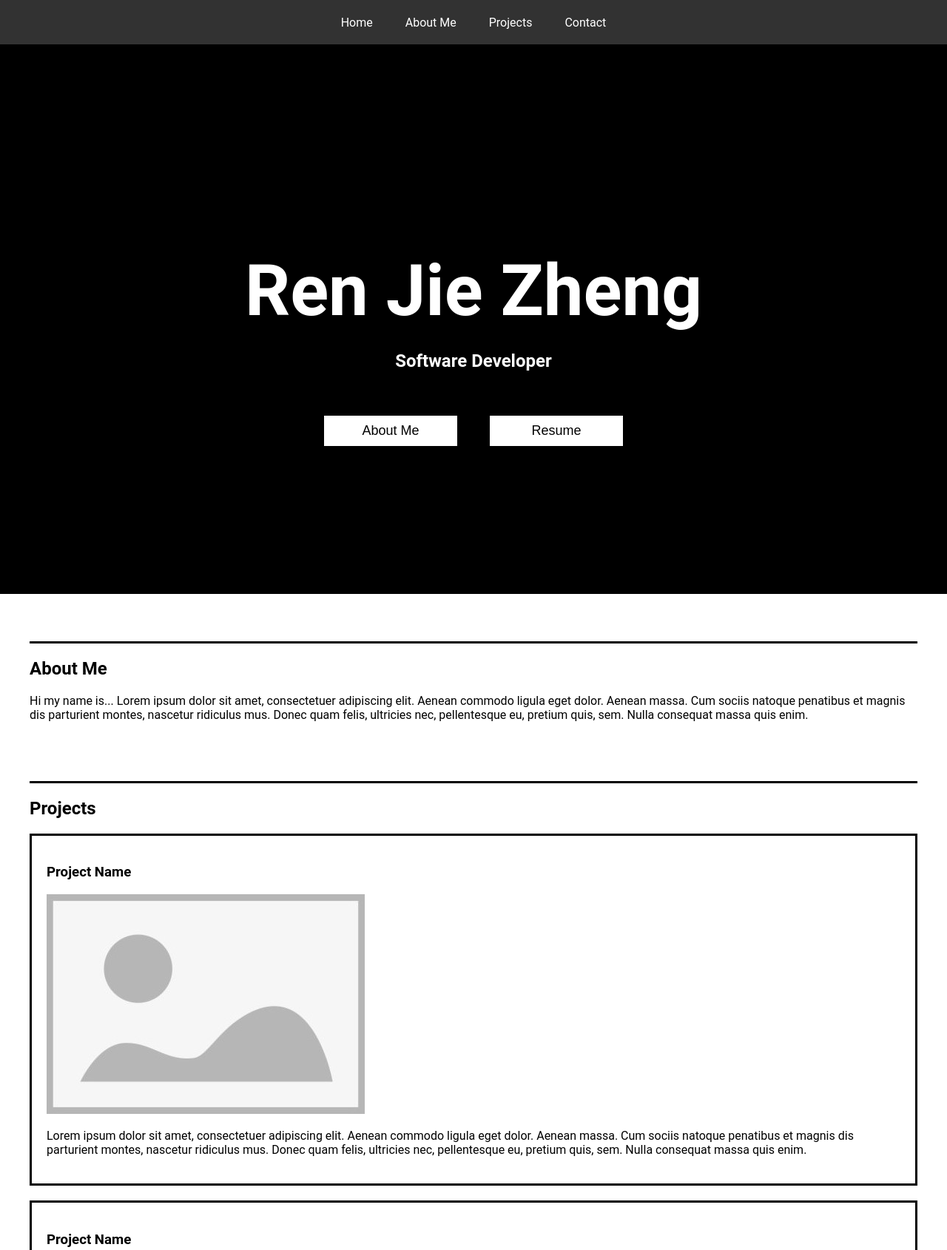
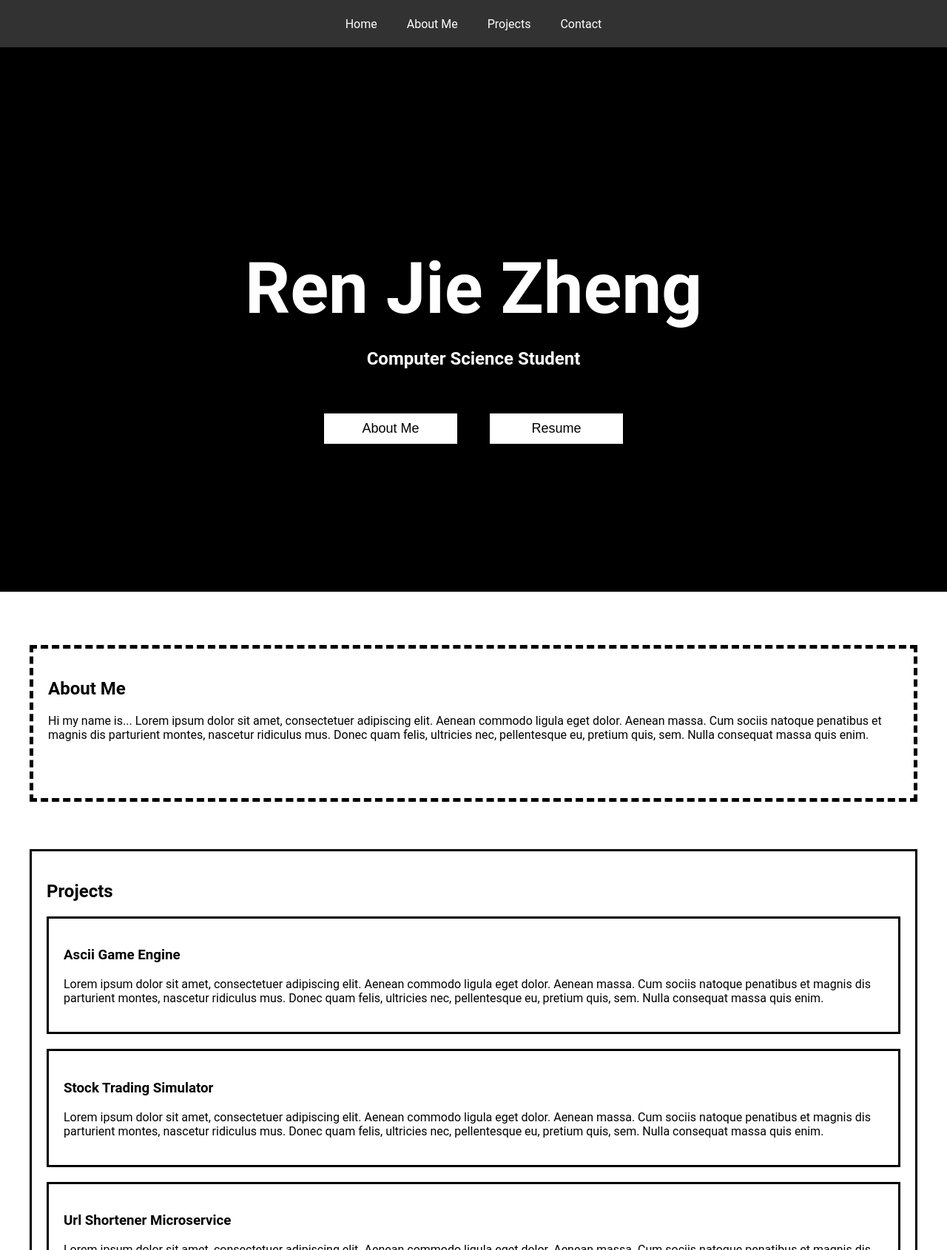
Before and after one commit to RenJieZheng/renjiezheng.github.io, a plain HTML site: page index.html in a window 1280 px wide. Shown: the top 1690 px of the page at 74% size. Drawn offline with Linux system fonts and the light colour scheme.

Commit message:
Cleaned up and commented html and css

```diff
--- a/css/main.css
+++ b/css/main.css
@@ -1,7 +1,6 @@
 html {
     width: 100%;
     scroll-behavior: smooth;
-    display: inline-block;
 }
 
 body {
@@ -11,42 +10,53 @@ body {
     font-family: 'Roboto', sans-serif;
 }
 
+/*
+**************************************************************************************************
+Navbar
+**************************************************************************************************
+*/
+
 nav {
     position: fixed;
     top: 0;
     width: 100%;
-    height: 5vh;
-    padding: 10px 0px;
+    height: 8vh;
     background-color: rgb(50, 50, 50);
     display: flex;
-    flex-direction: column;
+    flex-direction: row;
     justify-content: center;
     align-items: center;
-    z-index: 5;
-}
-
-#nav-options-container {
-    max-width: 975px;
+    z-index: 999;
 }
 
 nav a {
     color: white;
     text-decoration: none;
     padding: 15px;
-    margin: 5px;
+    margin: 0px 5px;
     z-index: 6;
+    transition: 0.2s;
 }
 
 nav a:hover {
     background-color: rgb(0, 0, 0);
 }
 
+.anchor {
+    height: 8vh;
+
+}
+
+/*
+**************************************************************************************************
+Home section
+**************************************************************************************************
+*/
+
 #home {
     height: 92vh;
-
     color: white;
     background-color: black;
-
     display: flex;
     flex-direction: column;
     align-items: center;
@@ -66,13 +76,13 @@ nav a:hover {
     padding: 10px;
     margin: 10px 20px;
     width: 180px;
-
     font-size: large;
     text-decoration: none;
     color: black;
     background-color: white;
     border-radius: 0px;
     border-style: none;
+    transition: 0.2s;
 }
 
 #home button:hover {
@@ -80,42 +90,47 @@ nav a:hover {
     color: white;
 }
 
+/*
+**************************************************************************************************
+Main content
+**************************************************************************************************
+*/
+
 main {
     max-width: 1200px;
     margin: auto;
 }
 
-.anchor {
-    padding-top: 8vh;
+#about-me {
+    margin-top: 1vh;
+    padding: 20px 20px 60px 20px;
+    border-style: dashed;
+    border-width: 5px;
 }
 
-section {
-    border-top: solid;
-    border-color: black;
-}
-
-#home-section {
-    background-color: black;
-}
-
-#about-me {
-
+#projects {
+    padding: 20px;
+    border-style: solid;
+    border-width: 3px;
 }
 
 #contact {
     margin-bottom: 8vh;
+    border-style: dashed;
+    border-width: 5px;
+    padding: 20px;
 }
 
 #contact button {
     padding: 5px 20px;
     margin: 10px 0px;
-
     font-size: large;
     text-decoration: none;
     color: white;
     background-color: black;
     border-radius: 0px;
     border-style: none;
+    transition: 0.2s;
 }
 
 #contact button:hover {
@@ -123,17 +138,19 @@ section {
     color: black;
 }
 
-footer {
-    background-color: black;
+#about-me, #contact {
+    transition: 0.2s;
 }
 
-footer p {
-    padding: 50px 0;
-    max-width: 1200px;
-    margin: auto;
+#about-me:hover, #contact:hover {
+    transform: scale(1.025);
+}
 
-    color: white;
-}
+/*
+**************************************************************************************************
+Project cards
+**************************************************************************************************
+*/
 
 .card {
     background-color: white;
@@ -141,11 +158,28 @@ footer p {
     margin: 20px 0px;
     border: solid;
     border-color: black;
-    /* box-shadow: 10px 10px; */
+    border-width: 3px;
     transition: 0.2s;
 }
 
 .card:hover {
-    box-shadow: -10px 10px;
-    transform: translate(10px, -10px);
+    box-shadow: -7.5px 7.5px;
+    transform: translate(7.5px, -7.5px);
 }
+
+/*
+**************************************************************************************************
+Footer
+**************************************************************************************************
+*/
+
+footer {
+    background-color: black;
+}
+
+footer p {
+    padding: 30px 0;
+    max-width: 1200px;
+    margin: auto;
+    color: white;
+}
--- a/index.html
+++ b/index.html
@@ -10,25 +10,33 @@
         <title>Ren Jie Zheng</title>
     </head>
     <body>
+
+        <!-- =========================== Navbar =========================== -->
         <nav>
-            <div id="nav-options-container">
-                <a href="#home-section">Home</a>
-                <a href="#about-me-section">About Me</a>
-                <a href="#projects-section">Projects</a>
-                <a href="#contact-section">Contact</a>
-            </div>
+            <a href="#home-section">Home</a>
+            <a href="#about-me-section">About Me</a>
+            <a href="#projects-section">Projects</a>
+            <a href="#contact-section">Contact</a>
         </nav>
+        <!-- =========================== Navbar End =========================== -->
+
+        <!-- =========================== Home =========================== -->
         <div class="anchor" id="home-section"></div>
         <section id="home">
             <h1>Ren Jie Zheng</h1>
-            <h2>Software Developer</h2>
+            <h2>Computer Science Student</h2>
             <div class="buttons">
                 <button onClick="document.getElementById('about-me-section').scrollIntoView();">About Me</button>
                 <button type="button" onclick="window.location.href='./resume.pdf'">Resume</button>
             </div>
         </section>
+        <!-- =========================== Home End =========================== -->
+
+        <!-- =========================== Main =========================== -->
         <main>
+
             <div class="anchor" id="about-me-section"></div>
+            <!-- =========================== About Me =========================== -->
             <section id="about-me">
                 <h1>About Me</h1>
                 <p>
@@ -37,12 +45,14 @@
                     Donec quam felis, ultricies nec, pellentesque eu, pretium quis, sem. Nulla consequat massa quis enim.
                 </p>
             </section>
+            <!-- =========================== About Me End =========================== -->
+
+            <!-- =========================== Projects =========================== -->
             <div class="anchor" id="projects-section"></div>
             <section id="projects">
                 <h2>Projects</h2>
                 <div class="card">
-                    <h3>Project Name</h3>
-                    <img src="./images/placeholder.jpg"/>
+                    <h3>Ascii Game Engine</h3>
                     <p>
                         Lorem ipsum dolor sit amet, consectetuer adipiscing elit. Aenean commodo ligula eget dolor.
                         Aenean massa. Cum sociis natoque penatibus et magnis dis parturient montes, nascetur ridiculus mus.
@@ -50,8 +60,7 @@
                     </p>
                 </div>
                 <div class="card">
-                    <h3>Project Name</h3>
-                    <img src="./images/placeholder.jpg"/>
+                    <h3>Stock Trading Simulator</h3>
                     <p>
                         Lorem ipsum dolor sit amet, consectetuer adipiscing elit. Aenean commodo ligula eget dolor.
                         Aenean massa. Cum sociis natoque penatibus et magnis dis parturient montes, nascetur ridiculus mus.
@@ -59,8 +68,7 @@
                     </p>
                 </div>
                 <div class="card">
-                    <h3>Project Name</h3>
-                    <img src="./images/placeholder.jpg"/>
+                    <h3>Url Shortener Microservice</h3>
                     <p>
                         Lorem ipsum dolor sit amet, consectetuer adipiscing elit. Aenean commodo ligula eget dolor.
                         Aenean massa. Cum sociis natoque penatibus et magnis dis parturient montes, nascetur ridiculus mus.
@@ -68,17 +76,25 @@
                     </p>
                 </div>
             </section>
+            <!-- =========================== Projects End =========================== -->
+
+            <!-- =========================== Contact =========================== -->
             <div class="anchor" id="contact-section"></div>
             <section id="contact">
                 <h2>Contact Information</h2>
                 <p>Email: renjie_zheng@outlook.com | rjzheng@uwaterloo.ca</p>
-                <p>Github: Comming Soon</p>
-                <p>LinkedIn: Comming Soon</p>
+                <p>Follow me on GitHub: <a href="https://github.com/RenJieZheng">https://github.com/RenJieZheng</a></p>
                 <button type="button" onclick="window.location.href='./resume.pdf'">Resume</button>
             </section>
+            <!-- =========================== Contact End =========================== -->
+
         </main>
+        <!-- =========================== Main End =========================== -->
+
+        <!-- =========================== Footer =========================== -->
         <footer>
             <p>© 2022 Ren Jie Zheng </p>
         </footer>
+        <!-- =========================== Footer End =========================== -->
     </body>
 </html>
```
